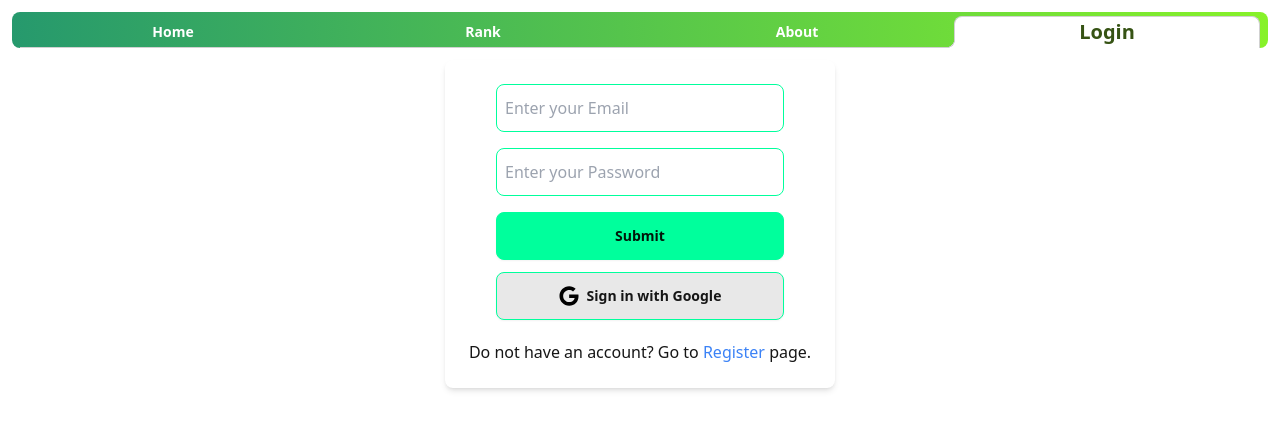
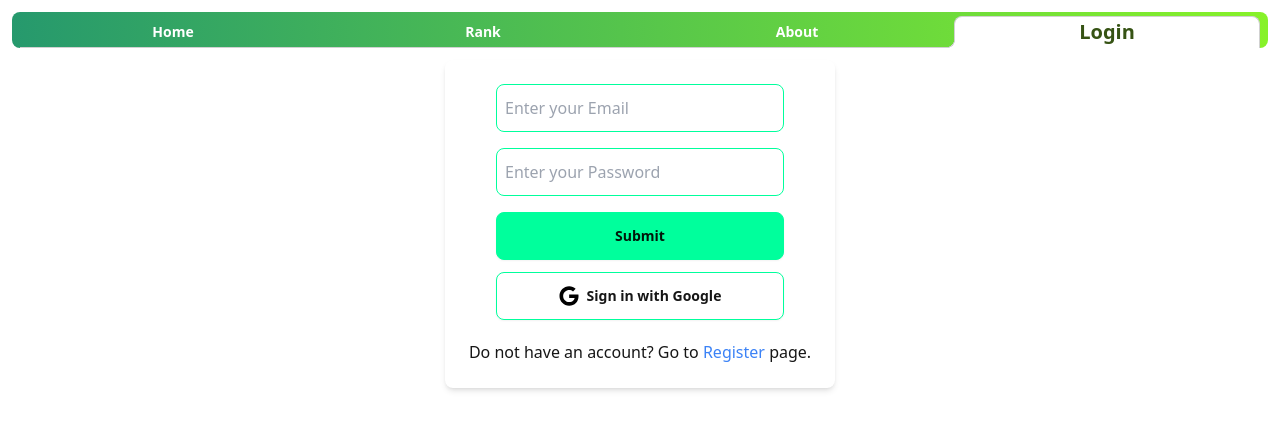
Before and after one commit to kriangkraiidea/Hybrid-Animals, a Next.js app: page /login in a window 1280 px wide. Shown: the top 430 px of the page. Built offline with nearby package versions, Linux system fonts and the light colour scheme; no server answers.

Commit message:
change bg logout

```diff
--- a/app/components/GoogleSignInButton.tsx
+++ b/app/components/GoogleSignInButton.tsx
@@ -32,7 +32,7 @@ export default function GoogleSignInButton() {
 
   return (
     <>
-      <button type="button" onClick={handleGoogleSignIn} className="my-3 btn border border-primary w-72 hover:bg-green-300 flex items-center justify-center gap-2">
+      <button type="button" onClick={handleGoogleSignIn} className="my-3 btn bg-white border border-primary w-72 hover:bg-green-300 flex items-center justify-center gap-2">
         <svg xmlns="http://www.w3.org/2000/svg" viewBox="0 0 488 512" width="20" height="20">
           <path d="M488 261.8C488 403.3 391.1 504 248 504 110.8 504 0 393.2 0 256S110.8 8 248 8c66.8 0 123 24.5 166.3 64.9l-67.5 64.9C258.5 52.6 94.3 116.6 94.3 256c0 86.5 69.1 156.6 153.7 156.6 98.2 0 135-70.4 140.8-106.9H248v-85.3h236.1c2.3 12.7 3.9 24.9 3.9 41.4z" />
         </svg>
--- a/app/logout/page.tsx
+++ b/app/logout/page.tsx
@@ -22,7 +22,7 @@ const Logout = () => {
 
   if (status === "loading") {
     return (
-      <div className="flex flex-col items-center justify-center bg-gray-100 p-4">
+      <div className="flex flex-col items-center justify-center  bg-white p-4">
         <p>Loading...</p>
       </div>
     );
@@ -30,7 +30,7 @@ const Logout = () => {
 
   if (session) {
     return (
-      <div className="flex flex-col items-center justify-center bg-gray-100 p-4">
+      <div className="flex flex-col items-center justify-center bg-white p-4">
         <div className="card w-full max-w-sm bg-white shadow-md rounded-lg overflow-hidden">
           <div className="p-4">
             <p className="text-center text-xl font-semibold mb-2">Welcome, {session.user?.name}</p>
--- a/app/register/page.tsx
+++ b/app/register/page.tsx
@@ -67,7 +67,7 @@ export default function Register() {
   };
 
   return (
-    <div className="flex justify-center bg-gray-100">
+    <div className="flex justify-center bg-white">
       <form onSubmit={handleSubmit} className="flex flex-col items-center p-6 bg-white shadow-md rounded-lg">
         {error && (
           <Alert type="error" message={error} />
```
